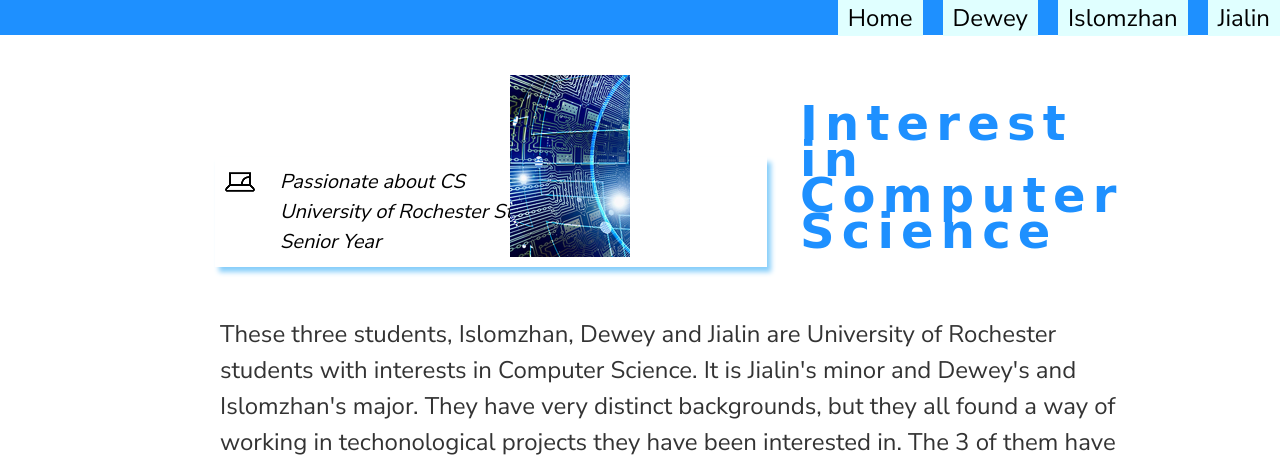
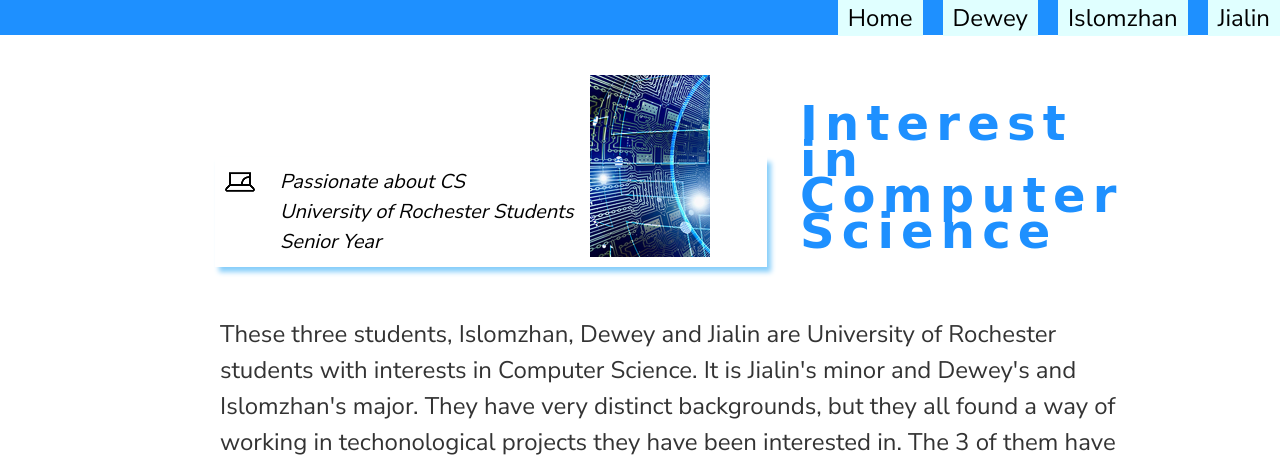
Before and after one commit to Junting0211/assignment03, a PHP site: page /index.php in a window 1280 px wide. Shown: the top 457 px of the page. Run offline with PHP 8.4, Linux system fonts and the light colour scheme; some web fonts are replaced.

Commit message:
Update styles.css

```diff
--- a/css/styles.css
+++ b/css/styles.css
@@ -55,7 +55,7 @@ header h1 {
 }
 header img {
     position: relative;
-	left: 80px;
+	left: 160px;
 	padding-top: 50px;
 	width: 24.99999%;;
 }
```
